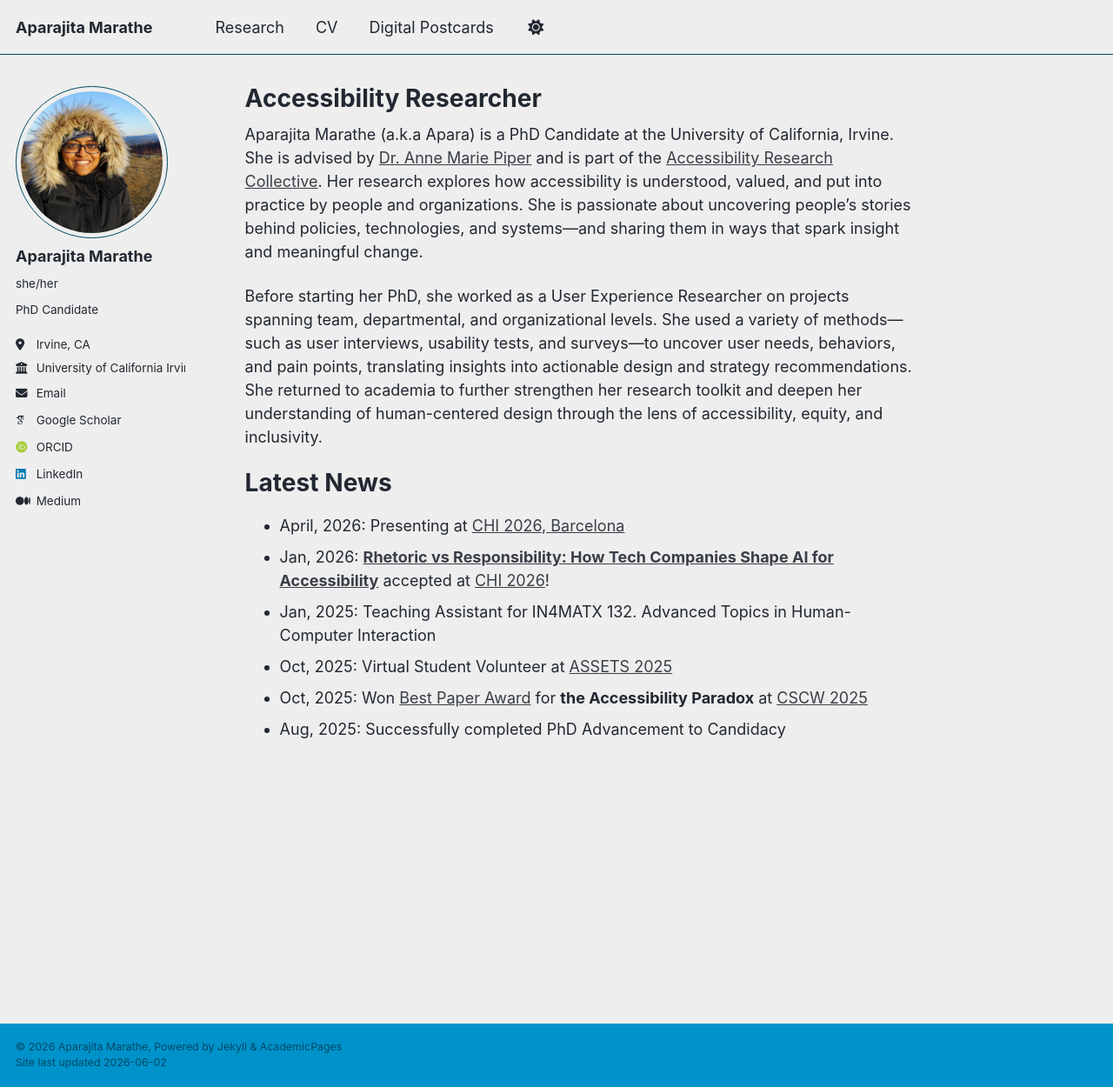
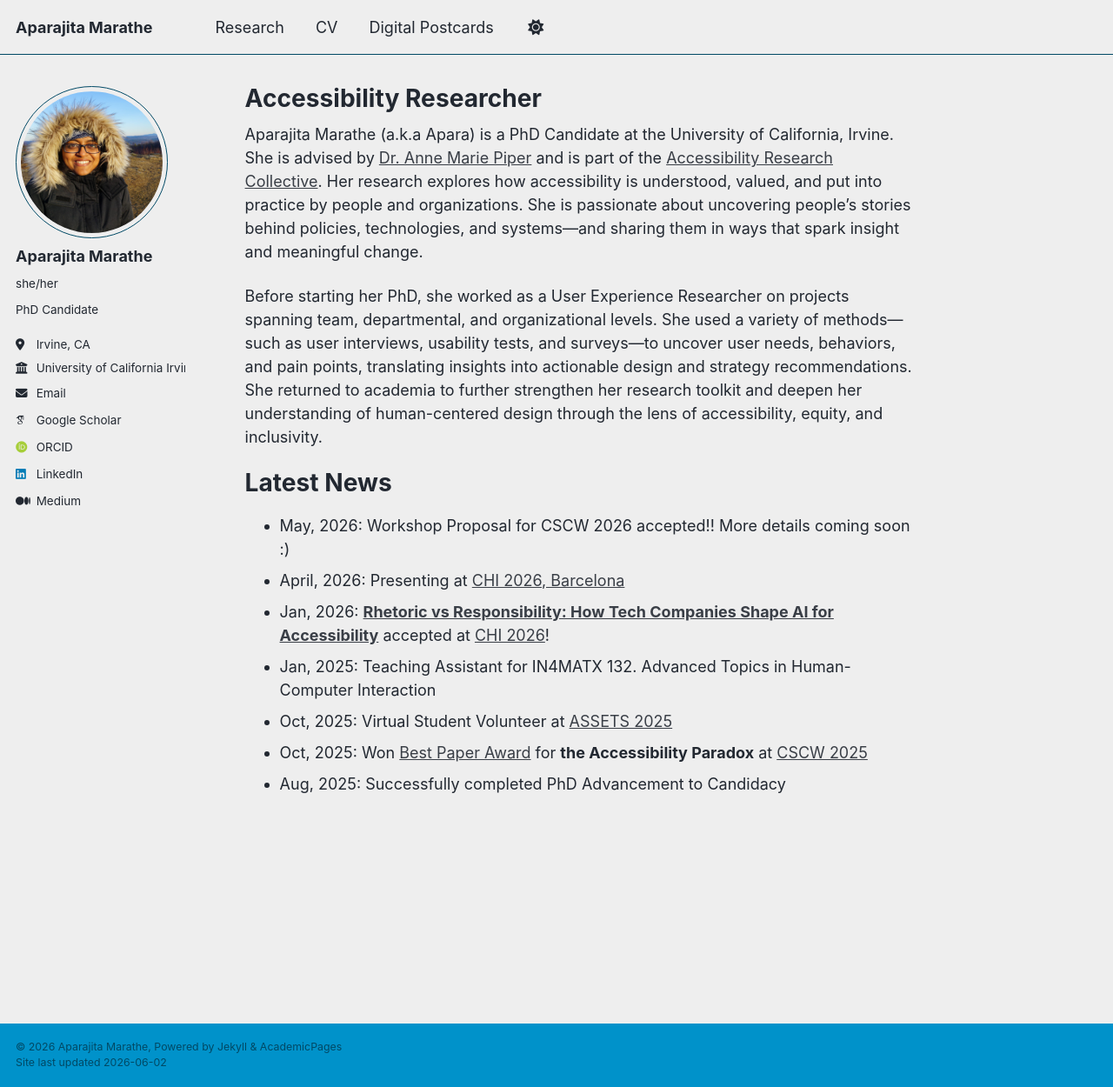
Before and after one commit to aparajitamarathe/aparajitamarathe.github.io, a Jekyll site: the page built from _pages/about.md, in a window 1280 px wide and 1250 px high. Shown: the whole window at 87% size. Built offline with Jekyll 4.4.1, drawn with Linux system fonts in a browser that asks for light colours; some web fonts are replaced.

Commit message:
Update latest news section in about.md
Added latest news updates to the about page.

```diff
--- a/_pages/about.md
+++ b/_pages/about.md
@@ -13,6 +13,7 @@ Before starting her PhD, she worked as a User Experience Researcher on projects
 
 Latest News
 ======
+- May, 2026: Workshop Proposal for CSCW 2026 accepted!! More details coming soon :)
 - April, 2026: Presenting at [CHI 2026, Barcelona](https://chi2026.acm.org)
 - Jan, 2026: [**Rhetoric vs Responsibility: How Tech Companies Shape AI for Accessibility**](https://drive.google.com/file/d/1B6F1mVqObJ4DVb7k4TPoRW8g3o5ZYVxr/view?usp=sharing) accepted at [CHI 2026](https://chi2026.acm.org)!
 - Jan, 2025: Teaching Assistant for IN4MATX 132. Advanced Topics in Human-Computer Interaction
```
